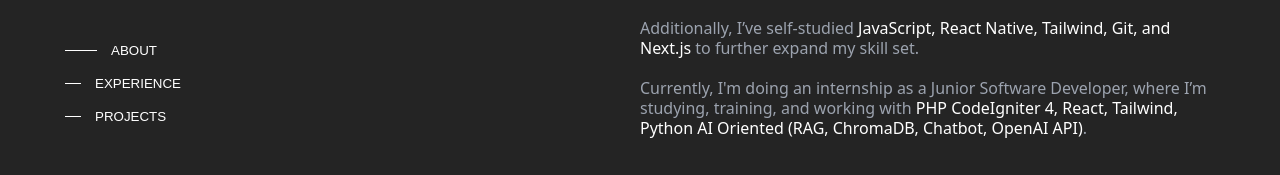
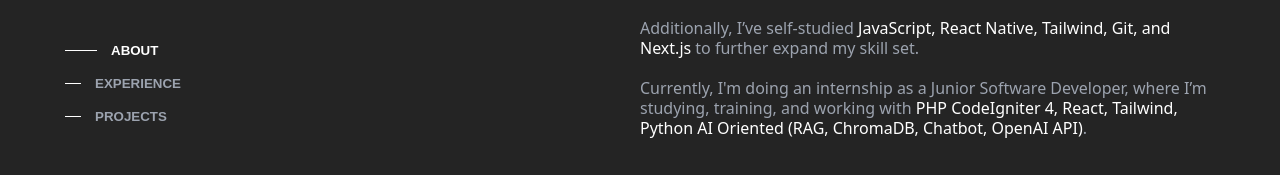
Before and after one commit to YoussefAKQ/YoussefAKQ.github.io, a React (Vite) app: page / in a window 1280 px wide. Shown: the part 262-437 px from the top of the page. Built offline with nearby package versions, Linux system fonts and the light colour scheme.

Commit message:
Mejora en cambio de sección

```diff
--- a/src/App.jsx
+++ b/src/App.jsx
@@ -53,7 +53,7 @@
                   <div className={`h-[1px] bg-white transition-all duration-300 ${activeSection === 'about' ? 'w-8' : 'w-4'}`} />
                   <button
                     onClick={() => scrollToSection('about')}
-                    className="text-white hover:text-gray-400 text-left focus:outline-none border-none bg-transparent cursor-pointer">
+                    className={`${activeSection === 'about' ? 'text-white' : 'text-gray-400'} hover:text-white text-left focus:outline-none border-none bg-transparent cursor-pointer font-bold transition-colors`}>
                     ABOUT
                   </button>
                 </div>
@@ -61,7 +61,7 @@
                   <div className={`h-[1px] bg-white transition-all duration-300 ${activeSection === 'experience' ? 'w-8' : 'w-4'}`} />
                   <button
                     onClick={() => scrollToSection('experience')}
-                    className="text-white hover:text-gray-400 text-left focus:outline-none border-none bg-transparent cursor-pointer">
+                    className={`${activeSection === 'experience' ? 'text-white' : 'text-gray-400'} hover:text-white text-left focus:outline-none border-none bg-transparent cursor-pointer font-bold transition-colors`}>
                     EXPERIENCE
                   </button>
                 </div>
@@ -69,7 +69,7 @@
                   <div className={`h-[1px] bg-white transition-all duration-300 ${activeSection === 'projects' ? 'w-8' : 'w-4'}`} />
                   <button
                     onClick={() => scrollToSection('projects')}
-                    className="text-white hover:text-gray-400 text-left focus:outline-none border-none bg-transparent cursor-pointer">
+                    className={`${activeSection === 'projects' ? 'text-white' : 'text-gray-400'} hover:text-white text-left focus:outline-none border-none bg-transparent cursor-pointer font-bold transition-colors`}>
                     PROJECTS
                   </button>
                 </div>
```
